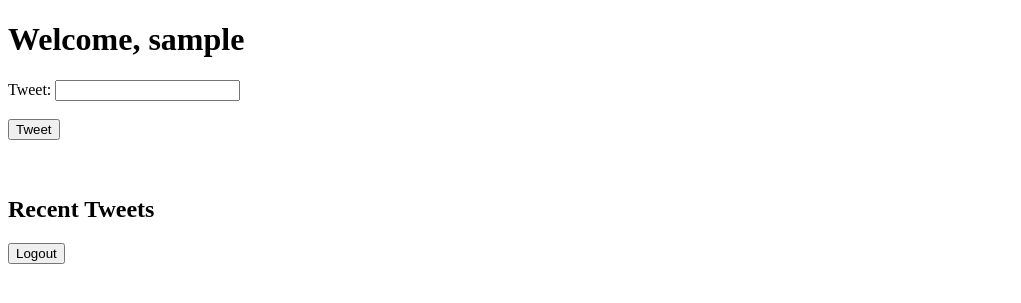
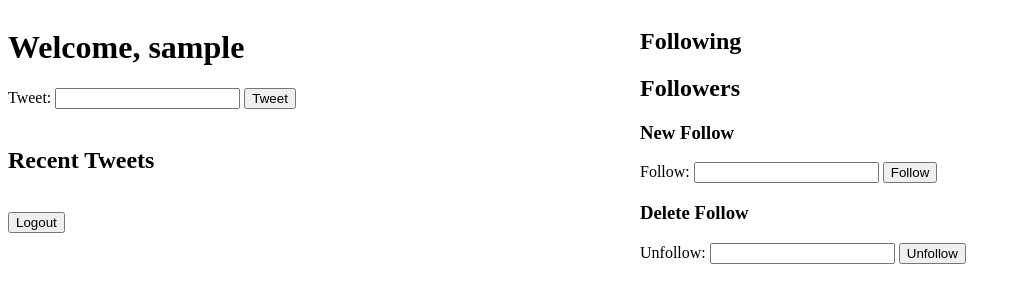
Before and after one commit to mitsu3s/textter, a Flask app: page /home in a window 1280 px wide. Shown: the top 303 px of the page, without its empty margins (0-1021 px from the left). Run offline with Flask 3, Linux system fonts and the light colour scheme; the visitor is signed in with stand-in values (Sample User, id 1).

Commit message:
Design modification of tweet and ff screen

```diff
--- a/static/home.css
+++ b/static/home.css
@@ -0,0 +1,11 @@
+.main-container {
+    display: flex;
+}
+
+.disp-tweet {
+    width: calc(50%);
+}
+
+.disp-ff {
+    width: auto;
+}
--- a/templates/home.html
+++ b/templates/home.html
@@ -4,26 +4,68 @@
     <meta charset="UTF-8">
     <meta http-equiv="X-UA-Compatible" content="IE=edge">
     <meta name="viewport" content="width=device-width, initial-scale=1.0">
-    <link rel="stylesheet" type="text/css" href="{{ url_for('static', filename='home.css') }}">
+    <link defer rel="stylesheet" type="text/css" href="{{ url_for('static', filename='home.css') }}">
     <title>Home</title>
 </head>
 <body>
+    <div class="main-container">
+        <div class="disp-tweet">
             <h1>Welcome, {{ session.username }}</h1>
             <form action="/tweet" method="post">
                 <label for="tweet">Tweet:</label>
                 <input type="text" id="tweet" name="tweet" required>
-        <br><br>
                 <input type="submit" value="Tweet">
             </form>
-    <br><br>
+            <br>
             <h2>Recent Tweets</h2>
             {% for tweet in tweets %}
                 <p>{{ tweet.username }}: {{ tweet.text }}</p>
                 <p>{{tweet.created_at.strftime("%Y/%m/%d %H:%M")}}</p>
             {% endfor %}
+            <br>
             <form action="/logout" method="post">
                 <input type="submit" value="Logout">
             </form>
             <!-- <a href="/logout">Logout</a> -->
+        </div>
+        <div class="disp-ff">
+            <h2>Following</h2>
+            <ul>
+                {% for following in following_list %}
+                    <li>{{ following }}</li>
+                {% endfor %}
+            </ul>
+
+            <h2>Followers</h2>
+            <ul>
+                {% for follower in follower_list %}
+                    <li>{{ follower }}</li>
+                {% endfor %}
+            </ul>
+
+            <h3>New Follow</h3>
+            <form action="/follow" method="post">
+                <label for="following">Follow:</label>
+                <input type="text" id="following" name="following" required>
+                <input type="submit" value="Follow">
+            </form>
+
+            <h3>Delete Follow</h3>
+            <form action="/unfollow" method="post">
+                <label for="unfollowing">Unfollow:</label>
+                <input type="text" id="unfollowing" name="unfollowing" required>
+                <input type="submit" value="Unfollow">
+            </form>
+            {% with messages = get_flashed_messages() %}
+                {% if messages %}
+                    <ul>
+                    {% for message in messages %}
+                        <li>{{ message }}</li>
+                    {% endfor %}
+                    </ul>
+                {% endif %}
+            {% endwith %}
+        </div>
+    </div>
 </body>
 </html>
```
Lines whose indentation alone changed are shown as unchanged.
